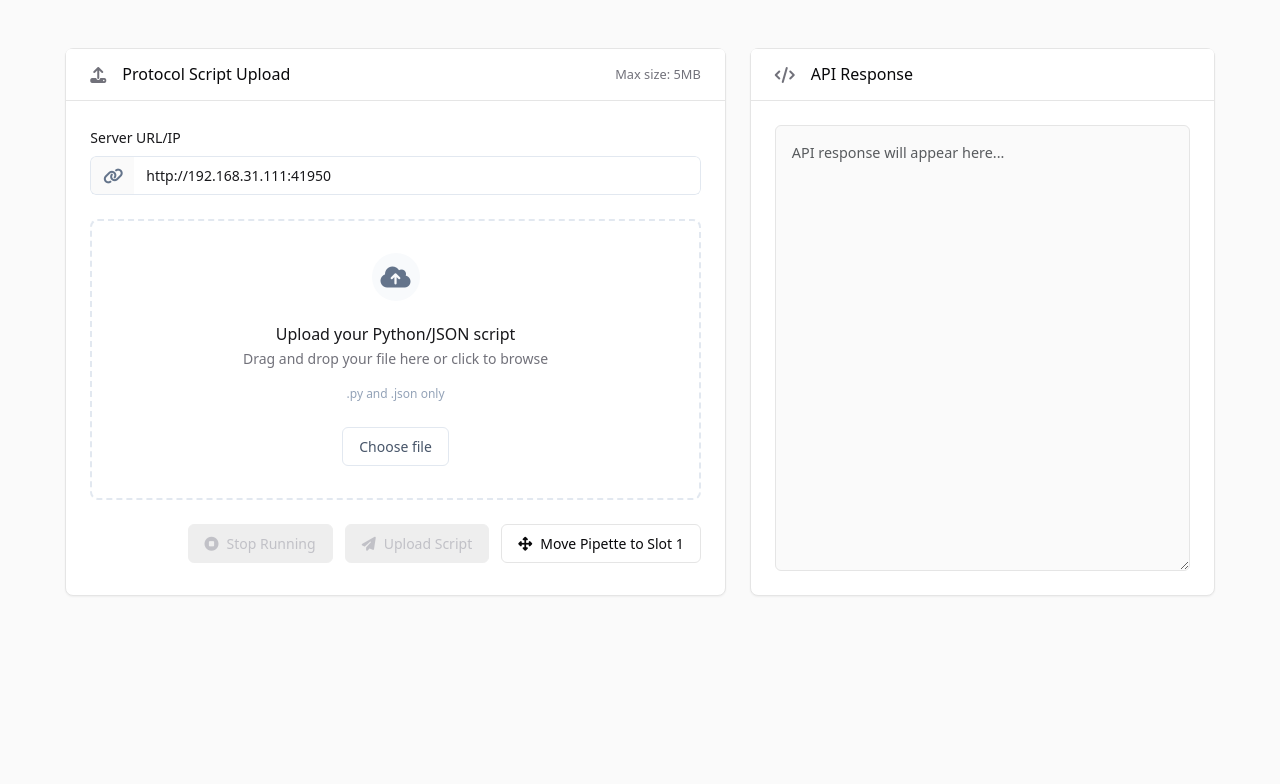
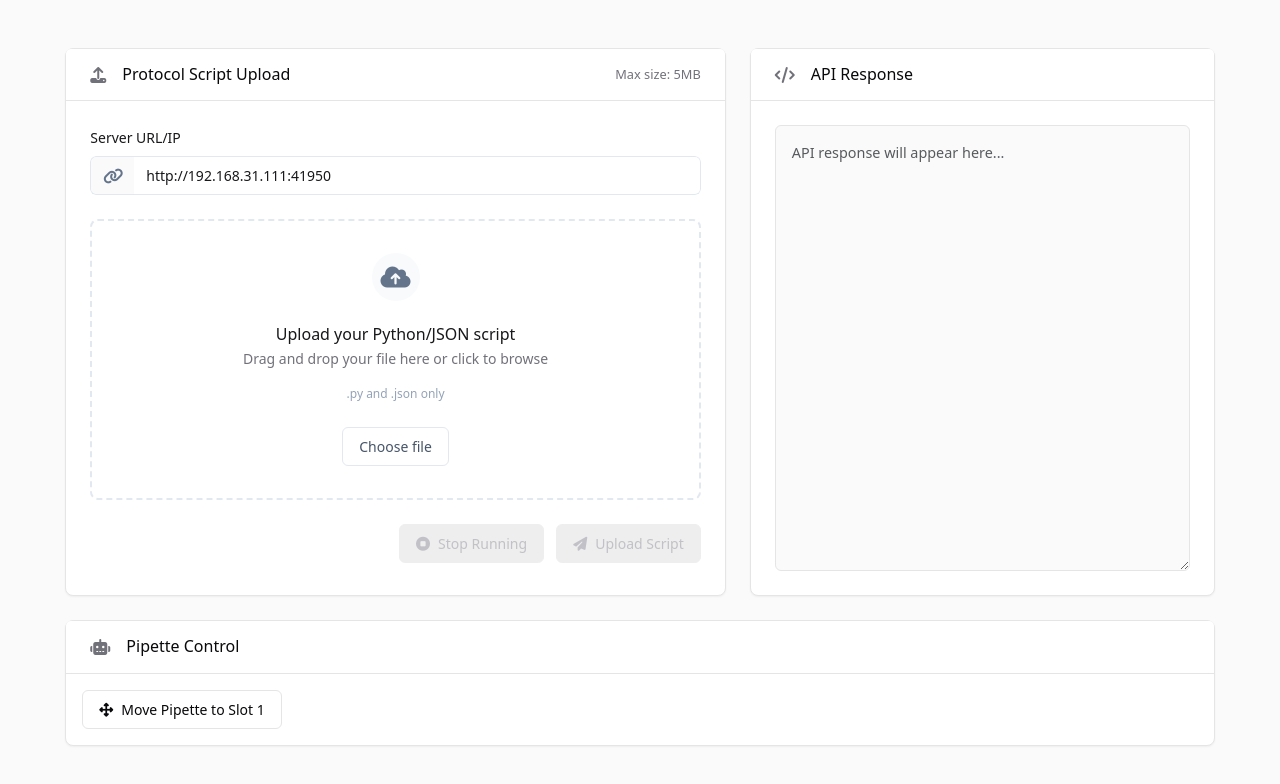
Before and after one commit to cwingho/test-protocol-api, a plain HTML site: page index.html in a window 1280 px wide. Drawn offline with Linux system fonts and the light colour scheme.

Commit message:
Update index.html

```diff
--- a/index.html
+++ b/index.html
@@ -82,11 +82,8 @@
                                     <button class="btn btn-success me-2 mb-2" id="stopBtn" disabled>
                                         <i class="fas fa-stop-circle me-2"></i>Stop Running
                                     </button>
-                                    <button class="btn btn-success me-2 mb-2" id="uploadBtn" disabled>
+                                    <button class="btn btn-success mb-2" id="uploadBtn" disabled>
                                         <i class="fas fa-paper-plane me-2"></i>Upload Script
-                                    </button>
-                                    <button class="btn btn-primary mb-2" id="movePipetteBtn">
-                                        <i class="fas fa-arrows-alt me-2"></i>Move Pipette to Slot 1
                                     </button>
                                 </div>
                             </div>
@@ -109,6 +106,25 @@
                         </div>
                     </div>
                 </div>
+
+                <!-- New Pipette Control Section -->
+                <div class="row mt-4">
+                    <div class="col-12">
+                        <div class="card">
+                            <div class="card-header">
+                                <h4 class="mb-0 d-flex align-items-center">
+                                    <i class="fas fa-robot me-3"></i>
+                                    Pipette Control
+                                </h4>
+                            </div>
+                            <div class="card-body">
+                                <button class="btn btn-primary" id="movePipetteBtn">
+                                    <i class="fas fa-arrows-alt me-2"></i>Move Pipette to Slot 1
+                                </button>
+                            </div>
+                        </div>
+                    </div>
+                </div>
             </div>
         </div>
     </div>
```
